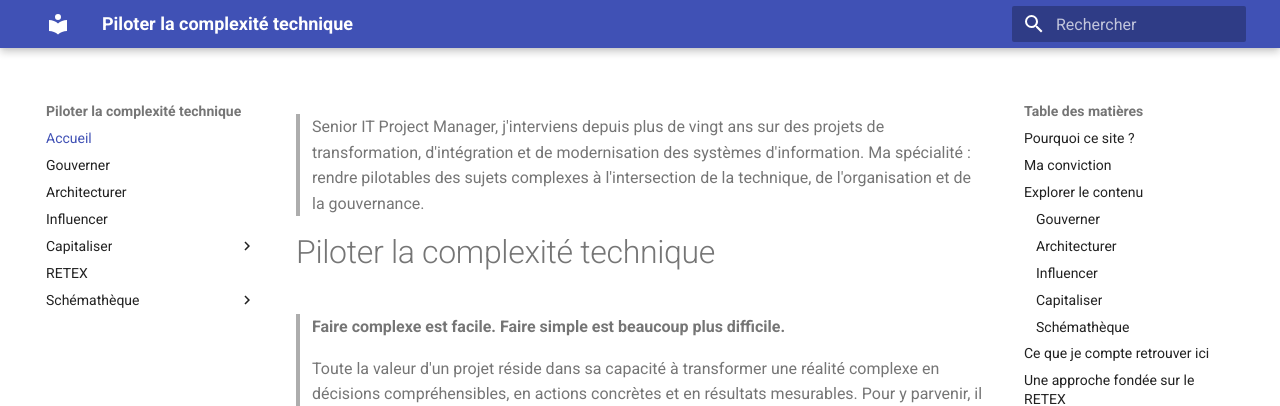
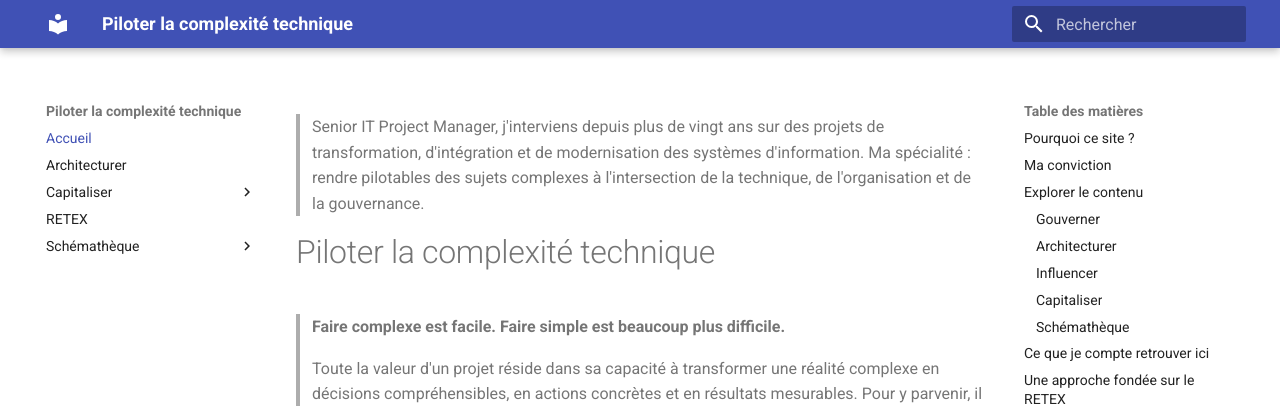
Before and after one commit to Francois-Gay-33/portail-public, an MkDocs documentation site: the page built from docs/index.md, in a window 1280 px wide. Shown: the top 406 px of the page. Built offline with MkDocs 1.6.1 and Material for MkDocs 9.7.7, drawn with Linux system fonts in a browser that asks for light colours.

Commit message:
Update mkdocs.yml

```diff
--- a/mkdocs.yml
+++ b/mkdocs.yml
@@ -25,11 +25,8 @@ nav:
 
 nav:
   - Accueil: index.md
-  - Gouverner: gouverner/index.md
   - Architecturer: architecturer/index.md
-  - Influencer: influencer/index.md
   - Capitaliser:
-      - Acceuil: capitaliser/index.md
       - Visualiser, tracer, piloter : capitaliser/visualiser-tracer-piloter/index.md
   - RETEX: retex/index.md
   - Schémathèque:
```
